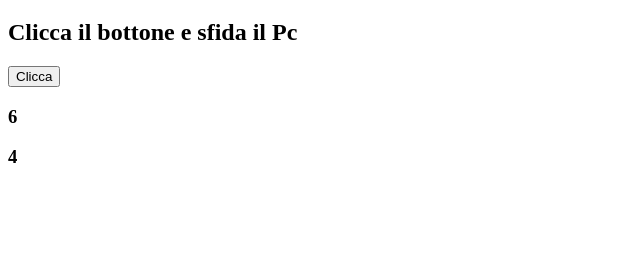
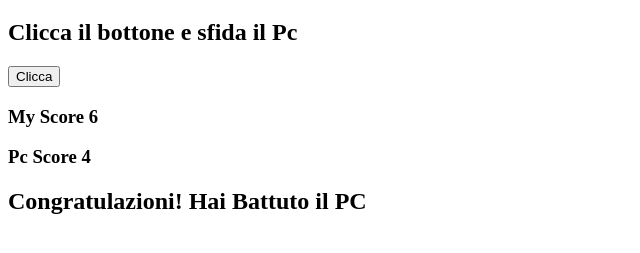
Before and after one commit to antoniolovotrico/js-mail-dadi, a plain HTML site: page dadi/index.html in a window 1280 px wide. Both pictures are taken after a click on the button "Clicca". Shown: the part 61-314 px from the top of the page, without its empty margins (0-640 px from the left). Drawn offline with Linux system fonts and the light colour scheme.

Commit message:
dice game completed

```diff
--- a/dadi/assets/js/main.js
+++ b/dadi/assets/js/main.js
@@ -6,34 +6,14 @@ btnSfida.addEventListener("click" , function() {
     var myPoint = Math.floor(Math.random() * 6) + 1;
     var pcPoint = Math.floor(Math.random() * 6) + 1;
 
-    document.getElementById("my_point").innerHTML = myPoint;
-    document.getElementById("pc_point").innerHTML = pcPoint;
+    document.getElementById("my_point").innerHTML = "My Score " + myPoint;
+    document.getElementById("pc_point").innerHTML = "Pc Score " + pcPoint;
+    //Stabilire il vincitore, in base a chi fa il punteggio più alto.
+    if (myPoint > pcPoint) {
+        document.getElementById("loose_or_win").innerHTML = "Congratulazioni! Hai Battuto il PC";
+    }   else if (myPoint < pcPoint) {
+        document.getElementById("loose_or_win").innerHTML = "Spiacente! Hai perso";
+    }   else {
+        document.getElementById("loose_or_win").innerHTML = "Stesso punteggio!! Ritenta";
+    }
 })
-
-
-
-
-
-
-//Stabilire il vincitore, in base a chi fa il punteggio più alto.
-
-
-
-
-
-
-
-
-
-
-
-
-
-
-
-
-
-
-
-// Che ci sia un array da qualche parte?
-// Se dobbiamo confrontare qualcosa che "cosa" ci serve?
--- a/dadi/index.html
+++ b/dadi/index.html
@@ -12,6 +12,7 @@
             <button id="sfida">Clicca</button>
             <h3 id="my_point"></h3>
             <h3 id="pc_point"></h3>
+            <h2 id="loose_or_win"></h2>
 
 
         </div>
```
